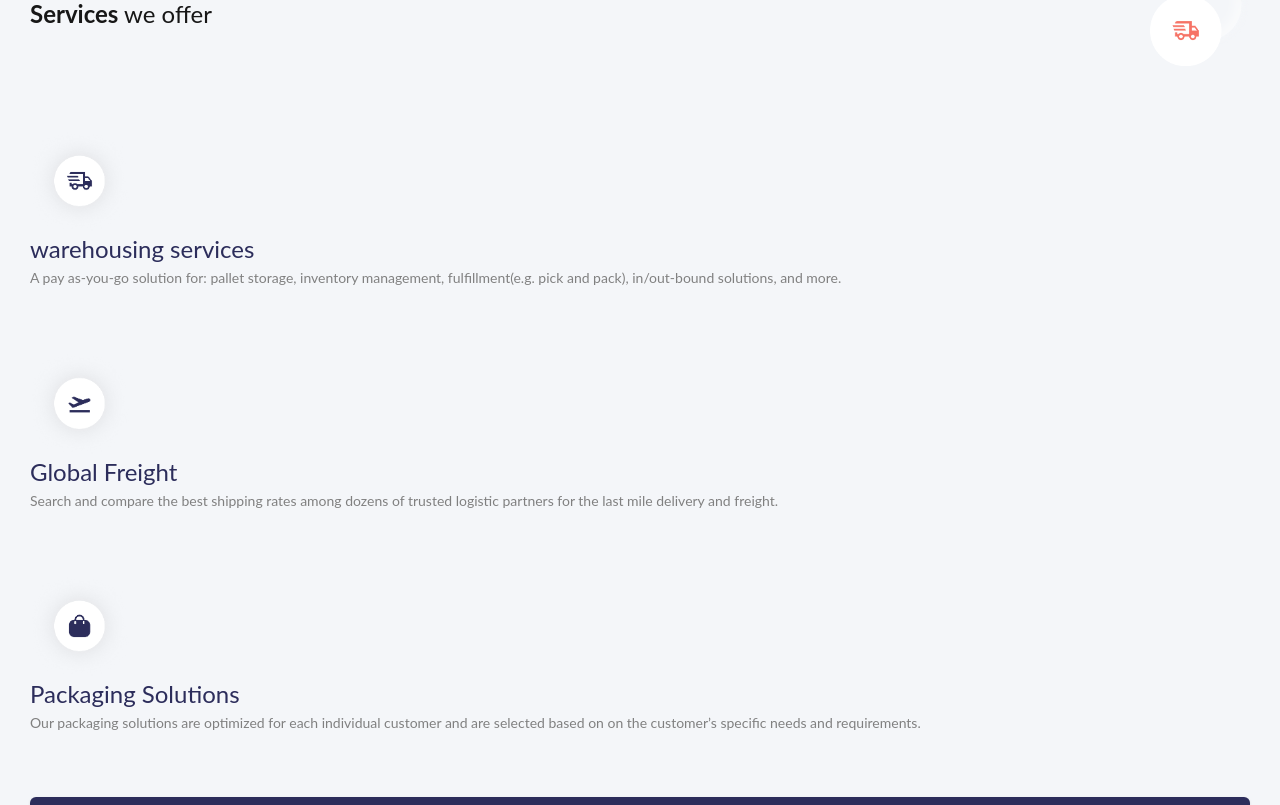
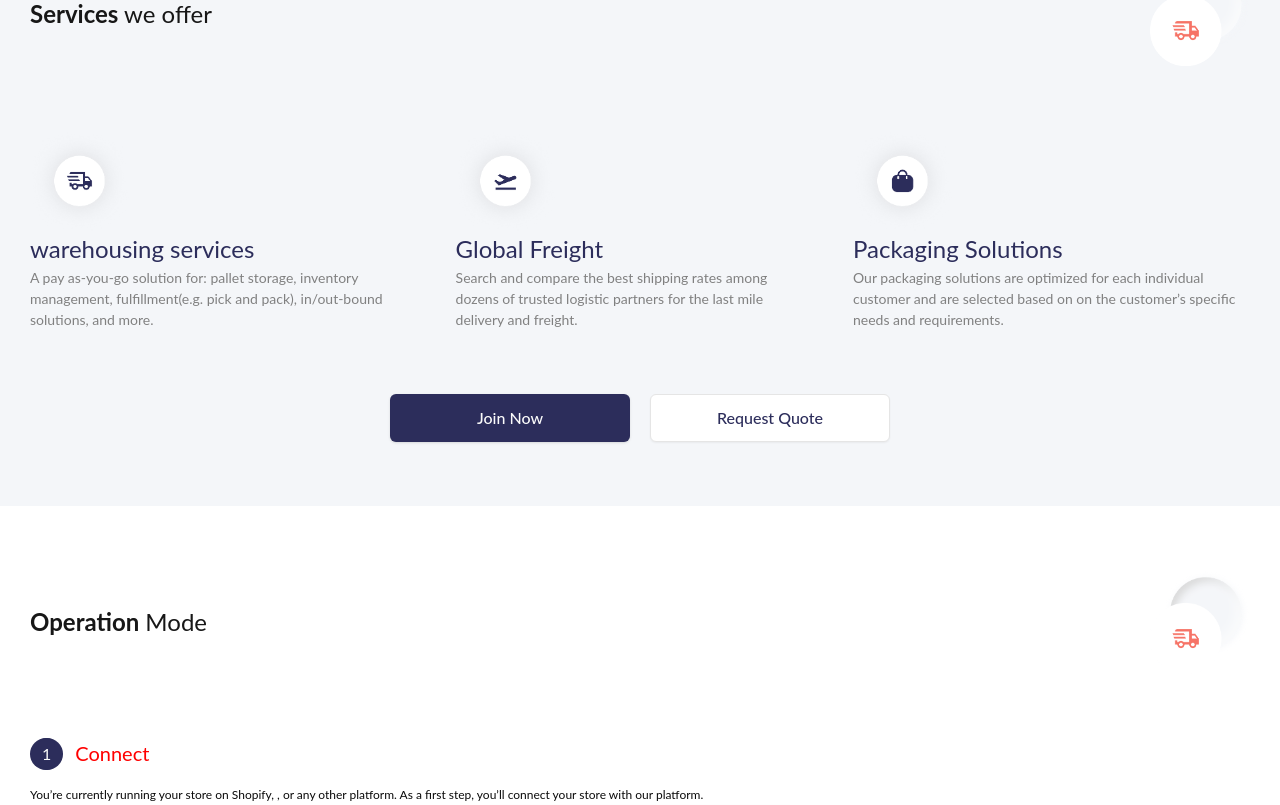
Before and after one commit to yutounun/react-tailwind-landing-page, a Next.js app: page / in a window 1280 px wide. Shown: the part 1481-2286 px from the top of the page. Built offline with nearby package versions, Linux system fonts and the light colour scheme.

Commit message:
Services we offer desktop

```diff
--- a/src/components/PrimaryButton.tsx
+++ b/src/components/PrimaryButton.tsx
@@ -3,7 +3,7 @@ import { Button } from "./ui/button";
 
 const PrimaryButton = ({ children }: { children: React.ReactNode }) => {
   return (
-    <Button size="lg" className="bg-primary px-4 py-2 h-12 w-full">
+    <Button size="lg" className="bg-primary px-4 py-2 h-12 w-full md:w-60">
       {children}
     </Button>
   );
--- a/src/components/ServicesSection.tsx
+++ b/src/components/ServicesSection.tsx
@@ -11,7 +11,7 @@ const ServicesSection = () => {
         <span className="font-bold">Services</span> we offer
       </Subtitle>
 
-      <div className="flex flex-col gap-16">
+      <div className="flex flex-col md:flex-row gap-16">
         <Service
           title="warehousing services"
           desc="A pay as-you-go solution for: pallet storage, inventory management, fulfillment(e.g. pick and pack), in/out-bound solutions, and more."
@@ -31,12 +31,12 @@ const ServicesSection = () => {
         />
       </div>
 
-      <div className="flex flex-col gap-5">
+      <div className="flex flex-col md:flex-row gap-5 md:justify-center">
         <PrimaryButton>Join Now</PrimaryButton>
         <Button
           size="lg"
           variant="outline"
-          className="text-primary px-4 py-2 h-12 w-full"
+          className="text-primary px-4 py-2 h-12 w-full md:w-60"
         >
           Request Quote
         </Button>
```
